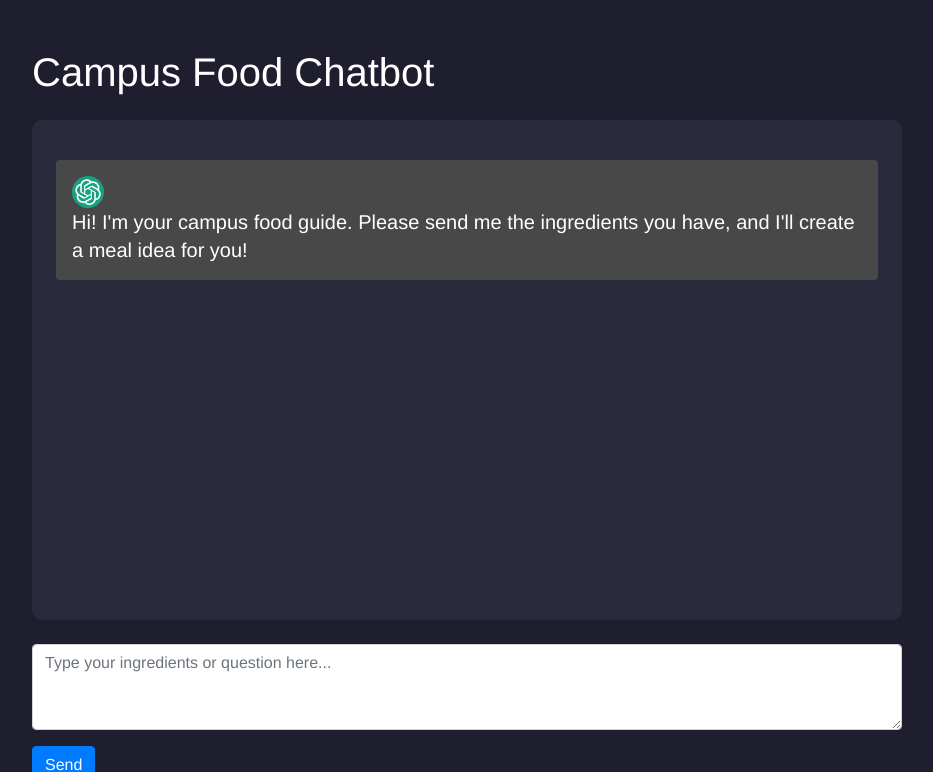
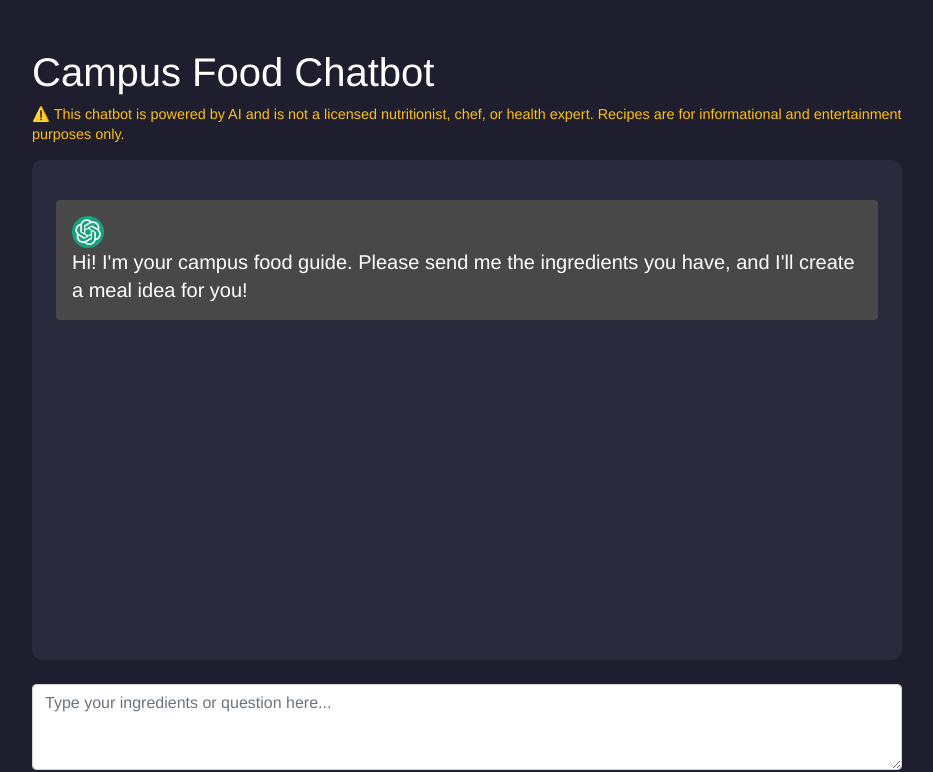
Before and after one commit to nso3075/RecipeBot, a Flask app: page / in a window 1280 px wide. Shown: the top 772 px of the page, without its empty margins (173-1106 px from the left). Run offline with Flask 3, Linux system fonts and the light colour scheme; some libraries are stand-ins or nearby versions.

Commit message:
Added disclaimer to the top

```diff
--- a/chatbotdemo/ChatGPT API/templates/index.html
+++ b/chatbotdemo/ChatGPT API/templates/index.html
@@ -29,7 +29,11 @@
 
   <!-- Main Chatbot Container -->
   <div class="container mt-5" style="max-width: 900px;">
-    <h1 class="text-white mb-4">Campus Food Chatbot</h1>
+    <h1 class="text-white mb-2">Campus Food Chatbot</h1>
+    <p class="text-warning" style="font-size: 0.9rem;">
+  ⚠️ This chatbot is powered by AI and is not a licensed nutritionist, chef, or health expert. Recipes are for informational and entertainment purposes only.
+</p>
+
 
     <!-- Chat Box -->
     <div class="chat-box p-4 mb-4" style="background:#2a2a3d; border-radius:10px; max-height:750px; min-height:500px; overflow-y:auto; position:relative;" role="log" aria-live="polite">
```
Also changed, not shown: 1 other file.
